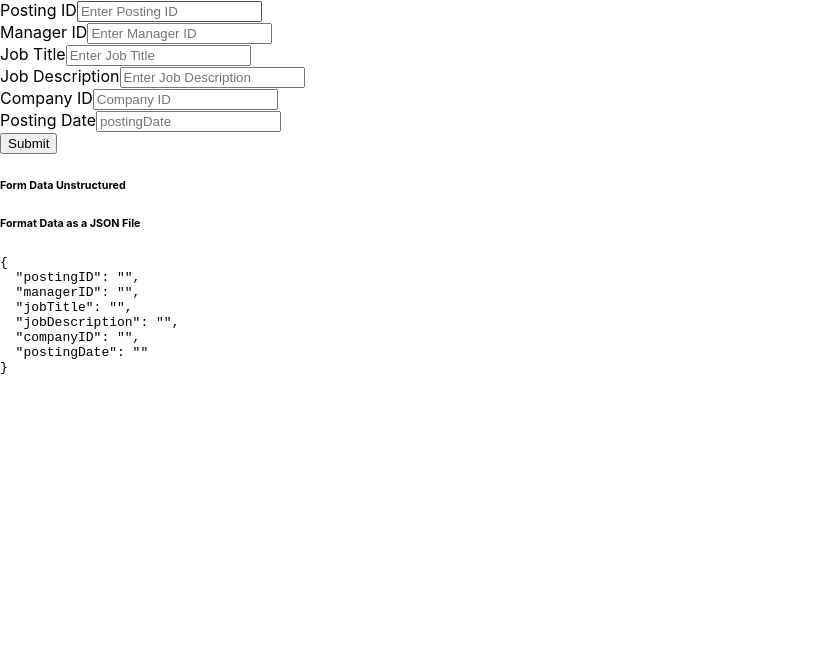
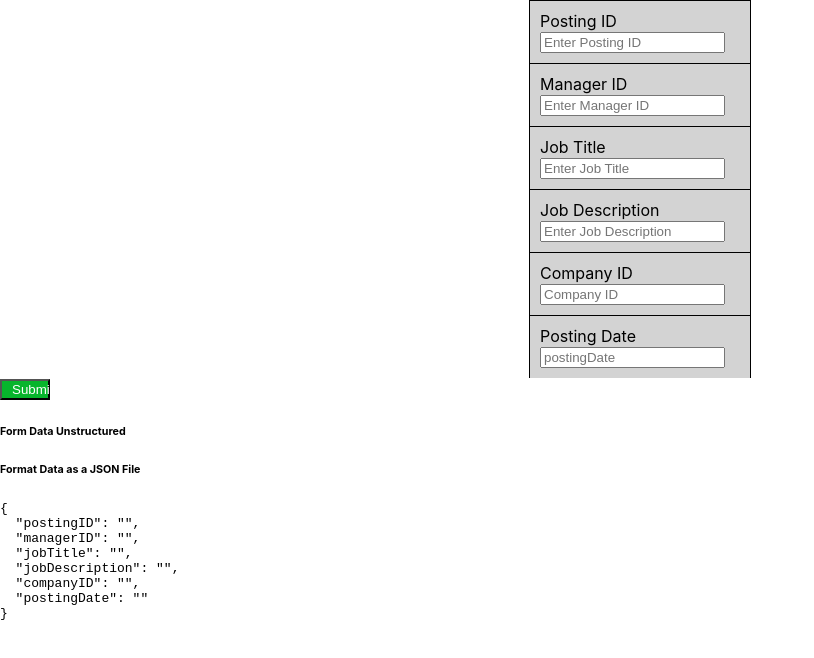
Before and after one commit to libowen203/320-team-4, a React (Create React App) app in the folder ultimate-hiring-app/: page / in a window 1280 px wide. Shown: the top 658 px of the page, without its empty margins (0-814 px from the left). Built offline with nearby package versions, Linux system fonts and the light colour scheme.

Commit message:
JobPosting Form CSS
Did some basic styling of our job posting form to more closely resemble our UI mockups

```diff
--- a/ultimate-hiring-app/src/client/index.css
+++ b/ultimate-hiring-app/src/client/index.css
@@ -12,3 +12,31 @@ code {
   font-family: source-code-pro, Menlo, Monaco, Consolas, "Courier New",
     monospace;
 }
+
+.header{
+	font-size: 28px;
+	text-align: center;
+	background-color: #07b52c;
+	color: white;
+}
+/*General stylings of JobPosting form*/
+.form-group{
+	font-size: 16px;
+	padding: 10px;
+	border-top: 1px solid black;
+	border-right: 1px solid black;
+	border-left: 1px solid black;
+	width: 200px;
+	margin: auto;
+	background-color: #D3D3D3;
+}
+
+/*Sylings for submit button*/
+.btn{
+	padding-left: 10px;
+	text-align: center;
+	width: 50px;
+	margin: auto;
+	background-color: #07b52c;
+	color: white;
+}
```
